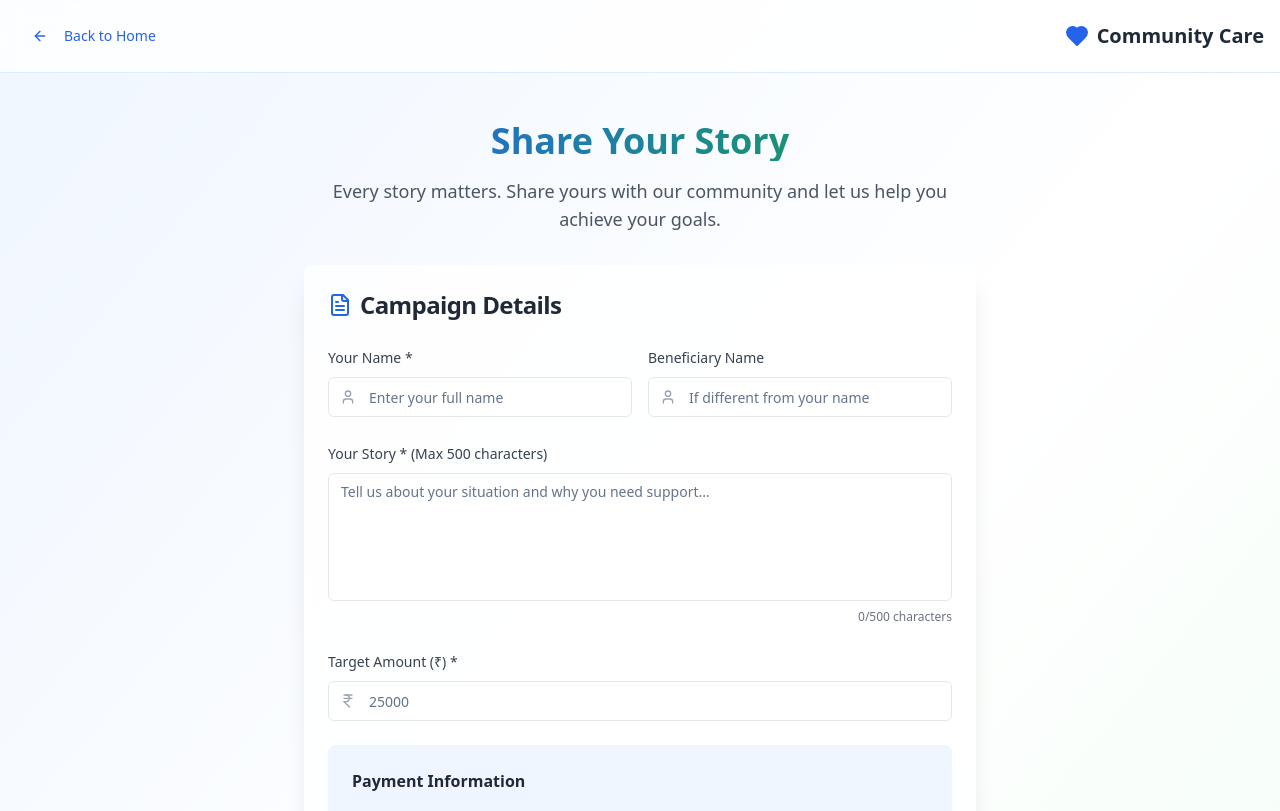
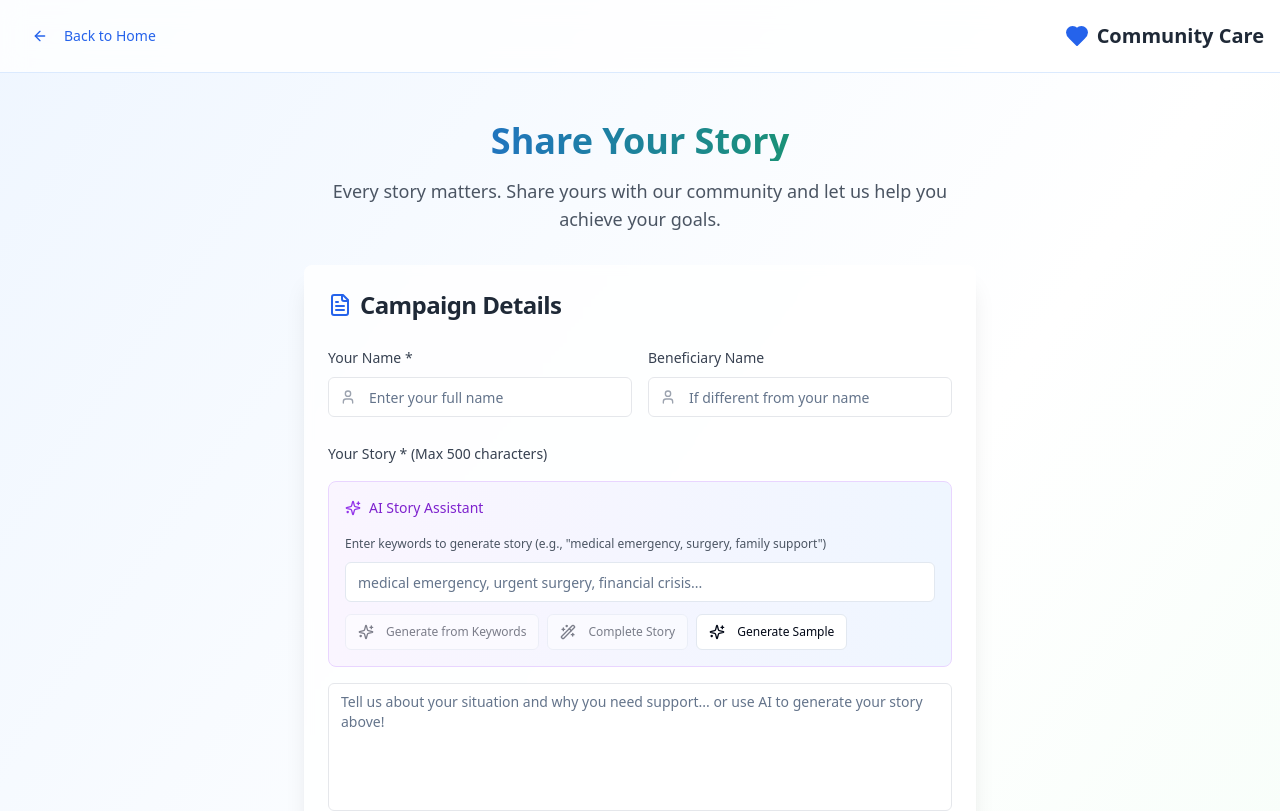
Before and after one commit to rdschennai/r3-communities, a React (Vite) app: page /submit in a window 1280 px wide. Shown: the top 811 px of the page. Built offline with nearby package versions, Linux system fonts and the light colour scheme.

Commit message:
Add AI story generation
Implement AI-powered story generation with keyword or sentence fill functionality.

```diff
--- a/src/pages/SubmitCampaign.tsx
+++ b/src/pages/SubmitCampaign.tsx
@@ -7,7 +7,8 @@ import { Label } from '@/components/ui/label';
 import { Textarea } from '@/components/ui/textarea';
 import { useToast } from '@/hooks/use-toast';
 import { useNavigate } from 'react-router-dom';
-import { Heart, ArrowLeft, Upload, IndianRupee, User, Phone, FileText } from 'lucide-react';
+import { Heart, ArrowLeft, Upload, IndianRupee, User, Phone, FileText, Sparkles, Wand2 } from 'lucide-react';
+import { supabase } from '@/integrations/supabase/client';
 
 const SubmitCampaign = () => {
   const { toast } = useToast();
@@ -24,6 +25,8 @@ const SubmitCampaign = () => {
     phoneNumber: '',
     photo: null as File | null
   });
+  const [keywords, setKeywords] = useState('');
+  const [isGenerating, setIsGenerating] = useState(false);
 
   const handleInputChange = (e: React.ChangeEvent<HTMLInputElement | HTMLTextAreaElement>) => {
     const { name, value } = e.target;
@@ -34,6 +37,36 @@ const SubmitCampaign = () => {
     const file = e.target.files?.[0];
     if (file) {
       setFormData(prev => ({ ...prev, photo: file }));
+    }
+  };
+
+  const generateStory = async (mode: 'keywords' | 'fill' | 'generate') => {
+    setIsGenerating(true);
+    try {
+      const { data, error } = await supabase.functions.invoke('generate-story', {
+        body: {
+          keywords,
+          mode,
+          existingStory: formData.story
+        }
+      });
+
+      if (error) throw error;
+
+      setFormData(prev => ({ ...prev, story: data.story }));
+      toast({
+        title: "Story Generated!",
+        description: "AI has generated a compelling story for your campaign.",
+      });
+    } catch (error) {
+      console.error('Error generating story:', error);
+      toast({
+        title: "Generation Failed",
+        description: "Please try again or write your story manually.",
+        variant: "destructive"
+      });
+    } finally {
+      setIsGenerating(false);
     }
   };
 
@@ -159,16 +192,89 @@ const SubmitCampaign = () => {
                 </div>
 
                 {/* Story */}
-                <div className="space-y-2">
+                <div className="space-y-4">
                   <Label htmlFor="story" className="text-sm font-medium text-gray-700">
                     Your Story * (Max 500 characters)
                   </Label>
+
+                  {/* AI Story Generation Controls */}
+                  <div className="bg-gradient-to-r from-purple-50 to-blue-50 p-4 rounded-lg border border-purple-200">
+                    <div className="flex items-center mb-3">
+                      <Sparkles className="h-4 w-4 text-purple-600 mr-2" />
+                      <span className="text-sm font-medium text-purple-700">AI Story Assistant</span>
+                    </div>
+
+                    <div className="space-y-3">
+                      {/* Keywords Input */}
+                      <div className="space-y-2">
+                        <Label htmlFor="keywords" className="text-xs text-gray-600">
+                          Enter keywords to generate story (e.g., "medical emergency, surgery, family support")
+                        </Label>
+                        <Input
+                          id="keywords"
+                          value={keywords}
+                          onChange={(e) => setKeywords(e.target.value)}
+                          placeholder="medical emergency, urgent surgery, financial crisis..."
+                          className="text-sm"
+                        />
+                      </div>
+
+                      {/* AI Buttons */}
+                      <div className="flex flex-wrap gap-2">
+                        <Button
+                          type="button"
+                          size="sm"
+                          variant="outline"
+                          onClick={() => generateStory('keywords')}
+                          disabled={isGenerating || !keywords.trim()}
+                          className="text-xs"
+                        >
+                          {isGenerating ? (
+                            <>
+                              <div className="animate-spin rounded-full h-3 w-3 border-b-2 border-purple-600 mr-1"></div>
+                              Generating...
+                            </>
+                          ) : (
+                            <>
+                              <Sparkles className="h-3 w-3 mr-1" />
+                              Generate from Keywords
+                            </>
+                          )}
+                        </Button>
+
+                        <Button
+                          type="button"
+                          size="sm"
+                          variant="outline"
+                          onClick={() => generateStory('fill')}
+                          disabled={isGenerating || !formData.story.trim()}
+                          className="text-xs"
+                        >
+                          <Wand2 className="h-3 w-3 mr-1" />
+                          Complete Story
+                        </Button>
+
+                        <Button
+                          type="button"
+                          size="sm"
+                          variant="outline"
+                          onClick={() => generateStory('generate')}
+                          disabled={isGenerating}
+                          className="text-xs"
+                        >
+                          <Sparkles className="h-3 w-3 mr-1" />
+                          Generate Sample
+                        </Button>
+                      </div>
+                    </div>
+                  </div>
+
                   <Textarea
                     id="story"
                     name="story"
                     value={formData.story}
                     onChange={handleInputChange}
-                    placeholder="Tell us about your situation and why you need support..."
+                    placeholder="Tell us about your situation and why you need support... or use AI to generate your story above!"
                     className="min-h-32 border-gray-200 focus:border-blue-500 resize-none"
                     maxLength={500}
                     required
```
Also changed, not shown: 1 other file (tests, documents, lock files or other folders).
